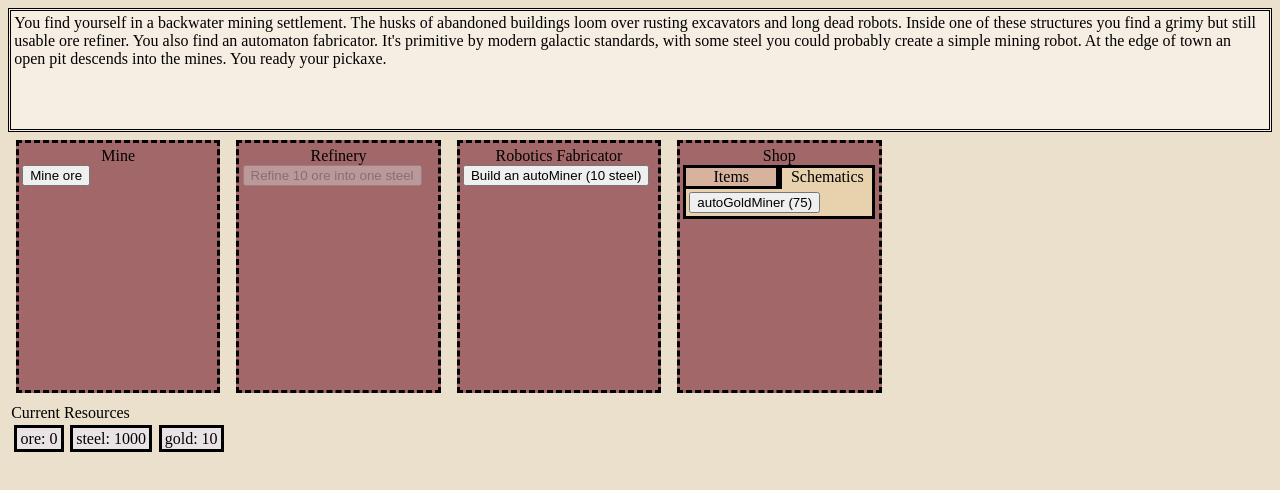
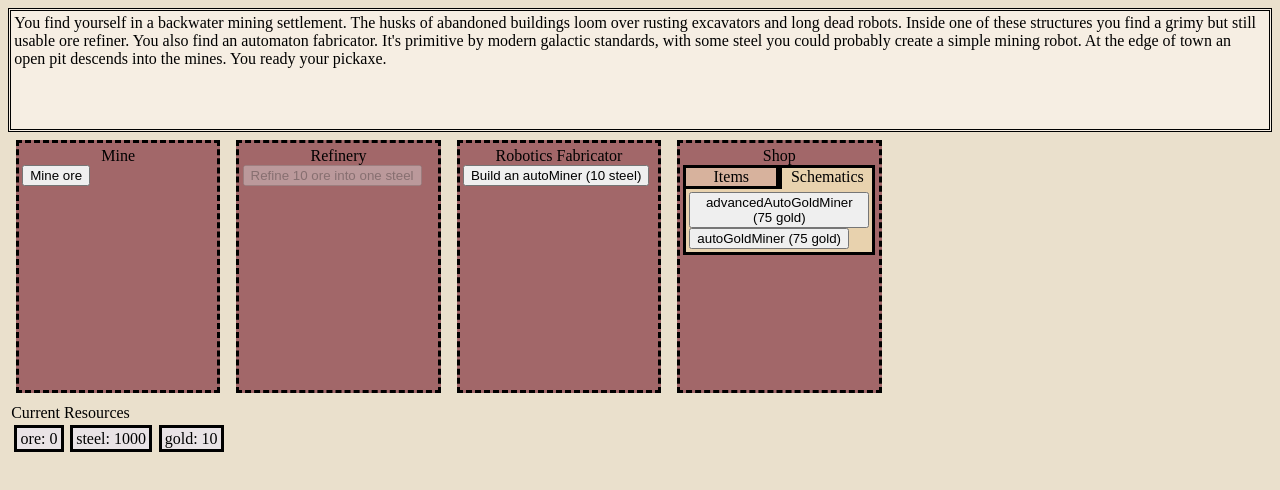
Before and after one commit to michaelwhittemore/vue-clicker-game, a Vue app: page / in a window 1280 px wide. Both pictures are taken after a click on the element "Schematics". Shown: the top 490 px of the page. Built offline with nearby package versions, Linux system fonts and the light colour scheme.

Commit message:
may tie display unlocks to levels in componnet? if so we should add narative trigger

```diff
--- a/src/components/ShopComponents/BuySchematic.vue
+++ b/src/components/ShopComponents/BuySchematic.vue
@@ -38,6 +38,8 @@ const clickHandler = (schematicName: keyof typeof schematicsData) => {
 
 const computedIsUnlocked = computed(() => {
     switch (props.schematicName){
+        case 'advancedAutoGoldMiner':
+            return true
         case 'autoGoldMiner':
             return true;
         default:
@@ -50,6 +52,6 @@ const computedIsUnlocked = computed(() => {
 <template>
     <button
         v-if="!gameStateStorage.unlockedSchematics.includes(schematicName) && computedIsUnlocked" @click="clickHandler(schematicName)">
-        {{ schematicName }} ({{ schematicsData[schematicName].price }})</button>
+        {{ schematicName }} ({{ schematicsData[schematicName].price }} gold)</button>
 
 </template>
--- a/src/typescript/gameConstants/schematicsData.ts
+++ b/src/typescript/gameConstants/schematicsData.ts
@@ -8,6 +8,9 @@
 // }
 
 export const schematicsData= {
+    advancedAutoGoldMiner: {
+        price: 75,
+    },
     autoGoldMiner: {
         price: 75,
     },
```
Also changed, not shown: 1 other file (tests, documents, lock files or other folders).
